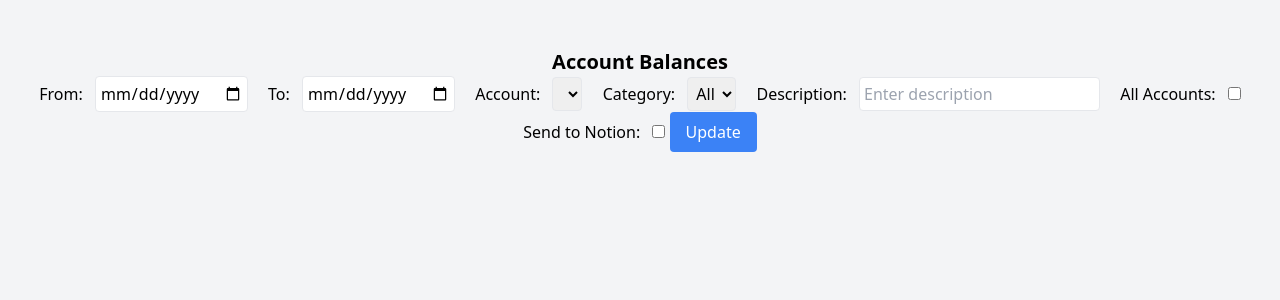
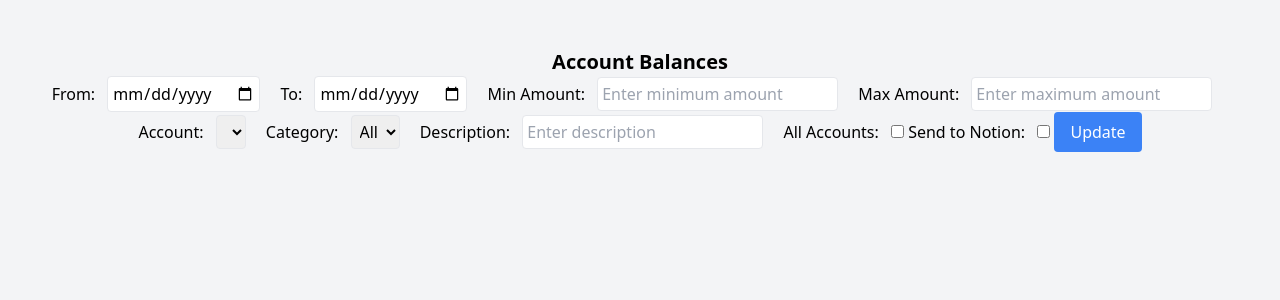
Before and after one commit to IsaacCavallaro/up-bank-display, a Flask app: template src/templates/index.html in a window 1280 px wide. Shown: the top 300 px of the page. Run offline with Flask 3, Linux system fonts and the light colour scheme; the template is opened without the code that fills it, so the values that code supplies are empty; parts of the project's set-up code (start-up, migrations or seed data) failed here and were passed over; some libraries are stand-ins or nearby versions.

Commit message:
Initial min and max amount input

```diff
--- a/src/templates/index.html
+++ b/src/templates/index.html
@@ -33,6 +33,27 @@
                 value="{{ request.form.get('until', default_until) }}"
                 class="border rounded p-1 mr-4"
                 required
+            >
+            <label for="min_amount" class="mr-2">Min Amount:</label>
+            <input
+                type="number"
+                id="min_amount"
+                name="min_amount"
+                step="0.01"
+                value="{{ min_amount if min_amount is not none else '' }}"
+                class="border rounded p-1 mr-4"
+                placeholder="Enter minimum amount"
+            >
+
+            <label for="max_amount" class="mr-2">Max Amount:</label>
+            <input
+                type="number"
+                id="max_amount"
+                name="max_amount"
+                step="0.01"
+                value="{{ max_amount if max_amount is not none else '' }}"
+                class="border rounded p-1 mr-4"
+                placeholder="Enter maximum amount"
             >
 
             <label for="account" class="mr-2">Account:</label>
```
Also changed, not shown: src/routes.py (+8 -0 lines), src/utils.py (+21 -1 lines).
